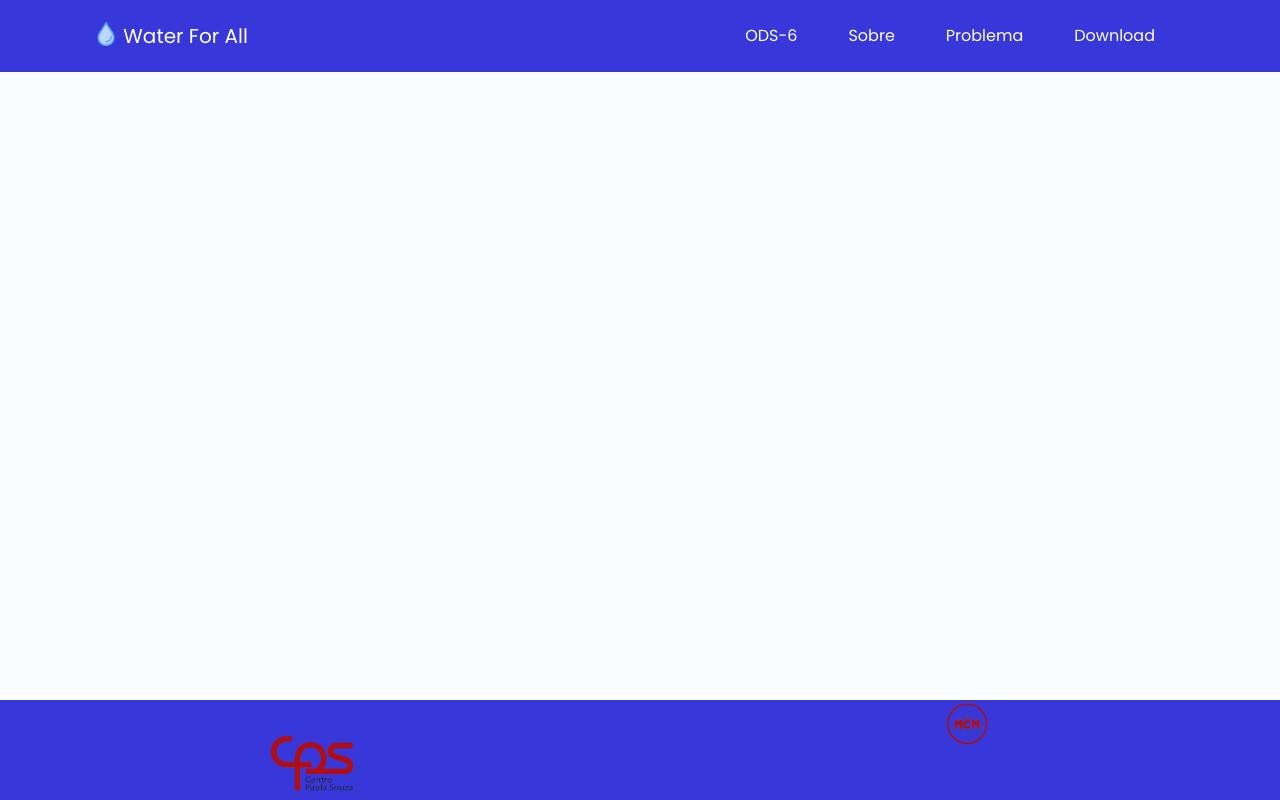
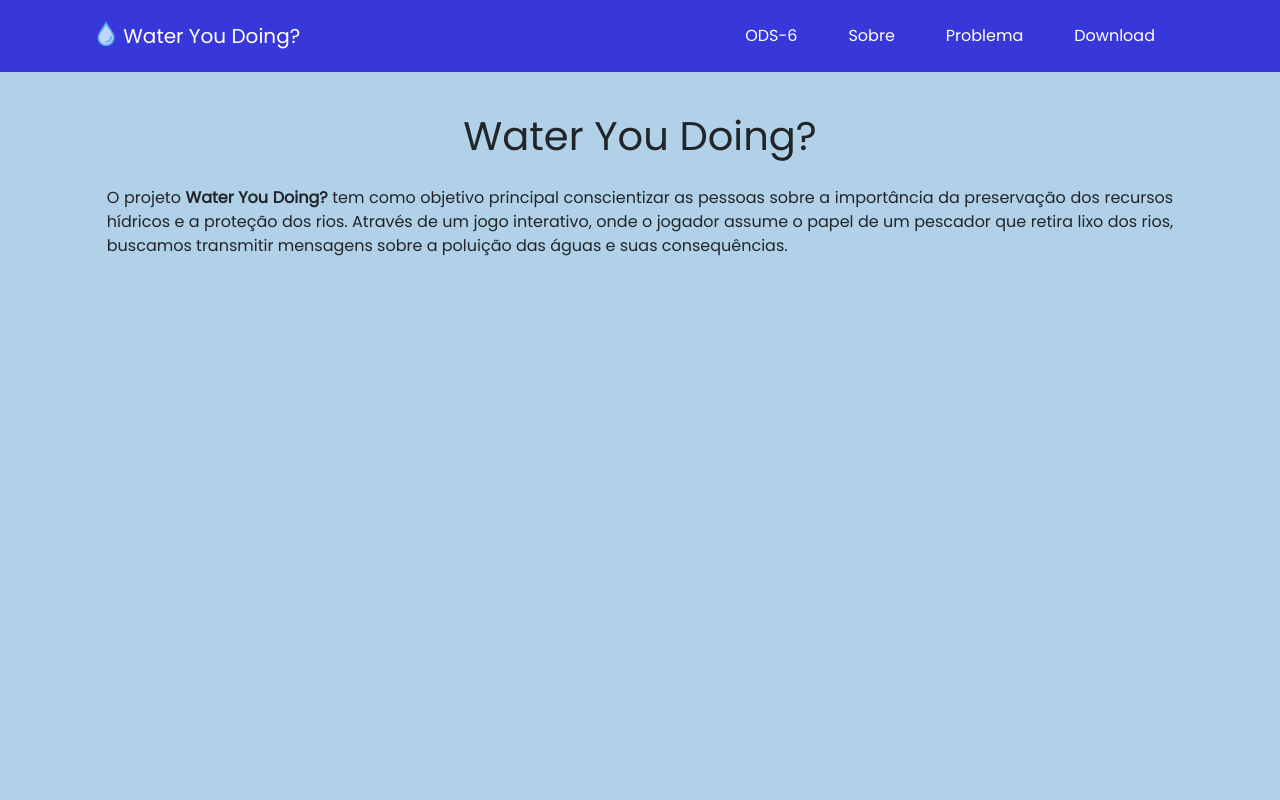
Before and after one commit to pauloaug07/SiteFeira, a plain HTML site: page index.html in a window 1280 px wide. Drawn offline with Linux system fonts and the light colour scheme.

Commit message:
section title e sobre

```diff
--- a/index.html
+++ b/index.html
@@ -12,21 +12,6 @@
     <link rel="preconnect" href="https://fonts.googleapis.com">
     <link rel="preconnect" href="https://fonts.gstatic.com" crossorigin>
     <link href="https://fonts.googleapis.com/css2?family=Poppins:wght@100;400&display=swap" rel="stylesheet">
-    <style>
-        body {
-            font-style: normal;
-            font-size: normal;
-            font-family: "Poppins", sans-serif;
-            margin: 0 auto;
-            background-color: rgb(250, 253, 255);
-        }
-
-        * {
-            margin: 0;
-            padding: 0;
-            font-family: "Poppins", sans-serif;
-        }
-    </style>
 </head>
 
 <body>
@@ -37,7 +22,7 @@
                 <div class="container-fluid">
                     <a class="navbar-brand text-white" style="font-family: 'Poppins'" ; href="#">
                         <img src="img/logo.png" alt="Logo" width="24" height="24" class="d-inline-block align-text-top">
-                        Water For All
+                        Water You Doing?
                     </a>
                 </div>
             </nav>
@@ -65,15 +50,17 @@
         </div>
     </nav>
 
+    <div class="container-fluid">
 
+        <section class="section_sobre" id="sobre">
+            <h1 style="padding-top: 2.5rem; text-align: center;">Water You Doing?</h1>
+            <p>O projeto <span style="font-weight: bold;">Water You Doing?</span> tem como objetivo principal conscientizar as pessoas sobre a importância da preservação dos recursos hídricos e a proteção dos rios.  Através de um jogo interativo, onde o jogador assume o papel de um pescador que retira lixo dos rios, buscamos transmitir mensagens sobre a poluição das águas e suas consequências.</p>
+
+        </section>
 
     </div>
 
-    <div class="container-fluid">
-
-    </div>
-
-    <footer class="footer fixed-bottom">
+    <!-- <footer class="footer fixed-bottom">
         <div class="row text-center">
           <div class="col-md-6">
             <img id="cps" src="img/cps.png">
@@ -83,7 +70,7 @@
           </div>
         </div>
       </div>
-    </footer>
+    </footer> -->
 
 </body>
 
--- a/style.css
+++ b/style.css
@@ -1,3 +1,22 @@
+body {
+    font-style: normal;
+    font-size: normal;
+    font-family: "Poppins", sans-serif;
+    margin: 0 auto;
+    background-color: rgb(176, 209, 231) !important;
+}
+
+* {
+    margin: 0;
+    padding: 0;
+    font-family: "Poppins", sans-serif;
+}
+
+.container-fluid {
+    align-items: center;
+    text-align: center;
+}
+
 #cps {
     width: 15%;
     margin-top: 5%;
@@ -9,6 +28,7 @@
 
 .nav-link {
     margin-right: 35px;
+    text-align: left;
 }
 
 .navbar-nav {
@@ -23,6 +43,10 @@
     padding-left: 70px;
 }
 
+.navbar-toggler {
+    text-align: left;
+}
+
 .navbar {
     background-color: rgb(56, 56, 218);
 }
@@ -30,3 +54,26 @@
 .footer {
     background-color: rgb(56, 56, 218);
 }
+
+.section_sobre {
+    margin-left: 5%;
+    margin-right: 5%;
+    text-align: justify;
+}
+
+.section_sobre p {
+    padding-left: 2rem;
+    padding-right: 2rem;
+    padding-top: 1.1rem;
+}
+
+@media (max-width: 400px) {
+    .navbar-toggler {
+        display: none;
+    }
+
+    .nav-navbar {
+        align-items: center;
+        text-align: center;
+    }
+}
```
Also changed, not shown: img/background.jpg (added).
